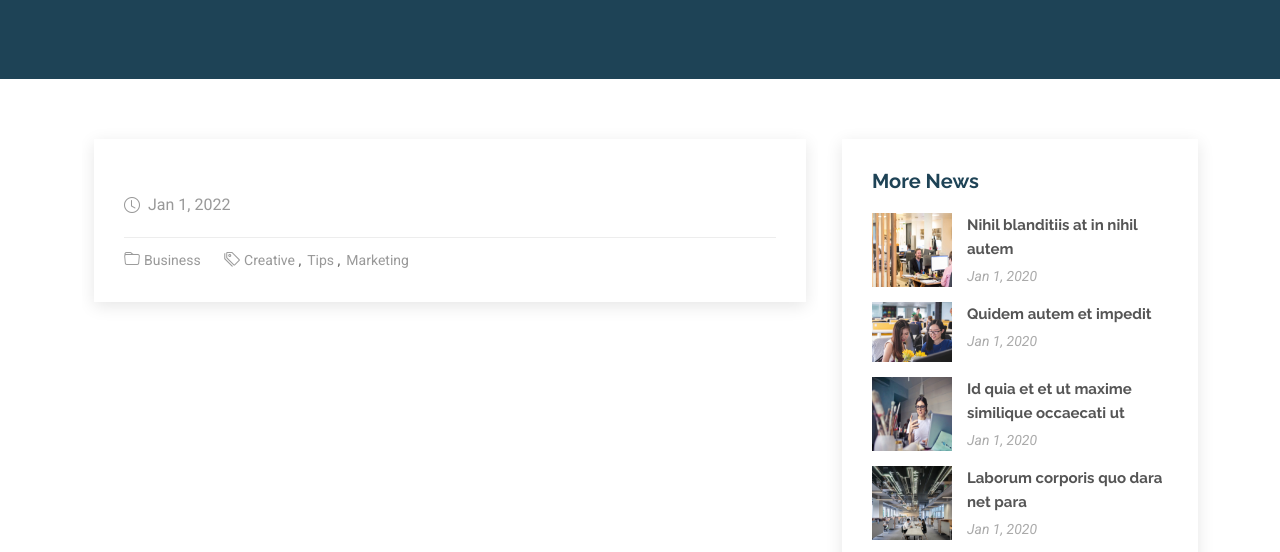
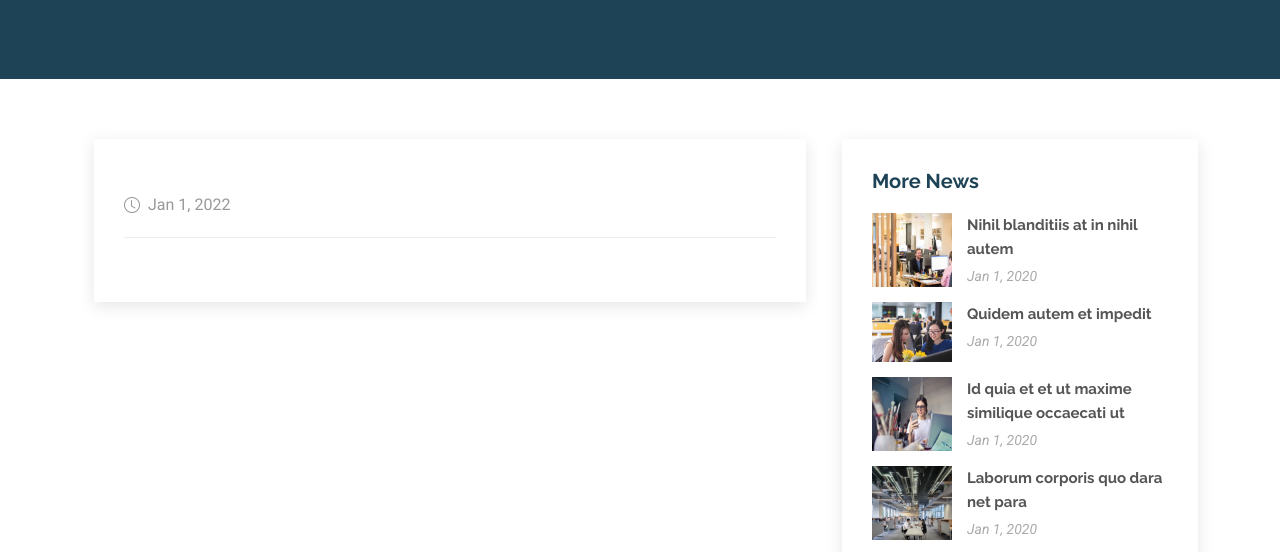
Before and after one commit to Suvaidyam/Academy-Library, a plain HTML site: page pages/news-details.html in a window 1280 px wide. Shown: the part 235-787 px from the top of the page. Drawn offline with Linux system fonts and the light colour scheme.

Commit message:
removed unused links

```diff
--- a/pages/news-details.html
+++ b/pages/news-details.html
@@ -80,16 +80,16 @@
 
 
                   <div class="meta-bottom">
-                    <i class="bi bi-folder"></i>
+                    <!-- <i class="bi bi-folder"></i> -->
                     <ul class="cats">
-                      <li><a href="#">Business</a></li>
+                      <li><a href="#"></a></li>
                     </ul>
 
-                    <i class="bi bi-tags"></i>
+                    <!-- <i class="bi bi-tags"></i> -->
                     <ul class="tags">
-                      <li><a href="#">Creative</a></li>
+                      <!-- <li><a href="#">Creative</a></li>
                       <li><a href="#">Tips</a></li>
-                      <li><a href="#">Marketing</a></li>
+                      <li><a href="#">Marketing</a></li> -->
                     </ul>
                   </div><!-- End meta bottom -->
 
```
